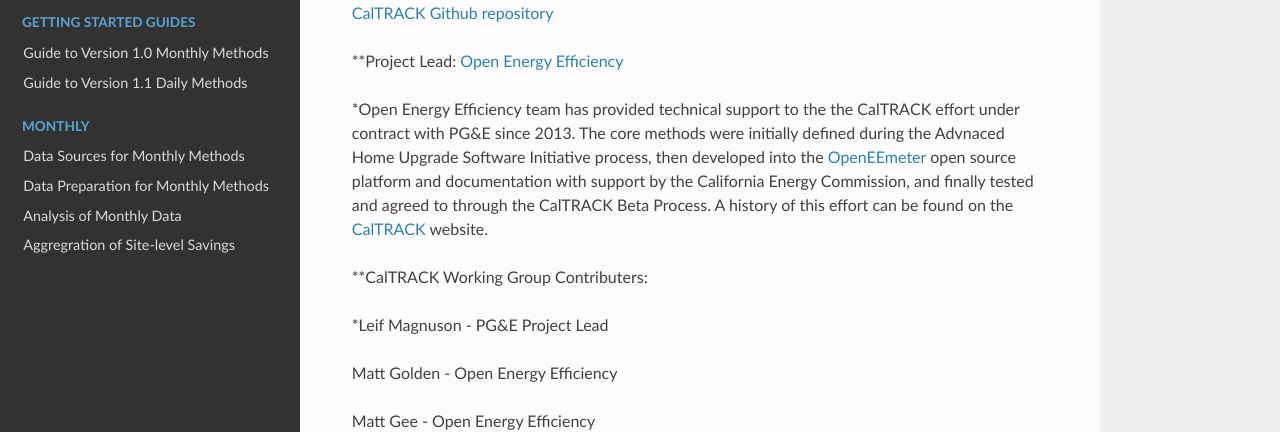
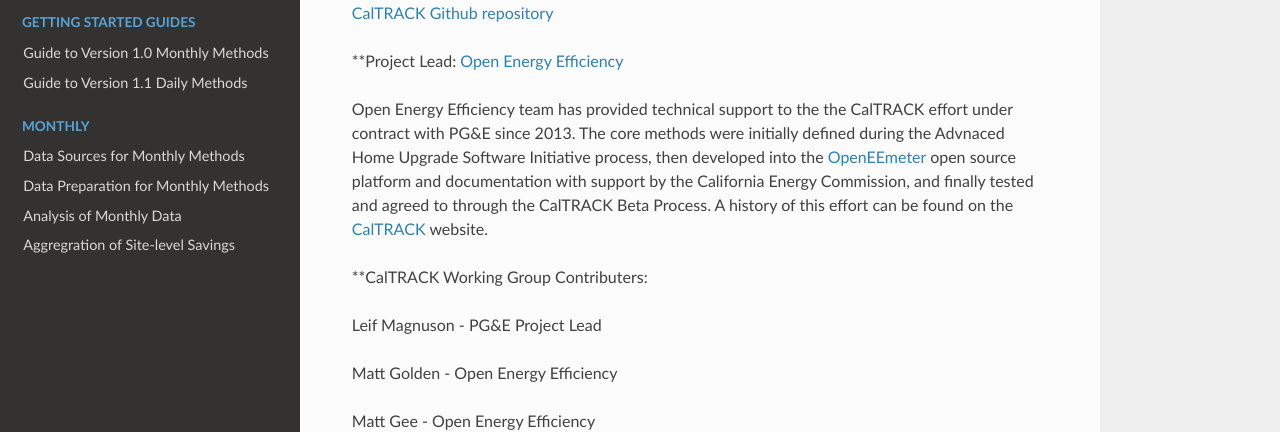
Before and after one commit to openeemeter/caltrack, an MkDocs documentation site: the page built from docs/index.md, in a window 1280 px wide and 900 px high, scrolled down 410 px. Shown: the part 158-590 px from the top of the window. Built offline with MkDocs 1.6.1, drawn with Linux system fonts in a browser that asks for light colours; nearby versions of some CDN libraries; old or Windows-style settings are respelled for this version of MkDocs.

```diff
--- a/docs/index.md
+++ b/docs/index.md
@@ -15,11 +15,11 @@ Communication for CalTRACK methods development happens primarily through [Github
 **Project Lead:
 [Open Energy Efficiency](http://openeemeter.org)
 
-*Open Energy Efficiency team has provided technical support to the the CalTRACK effort under contract with PG&E since 2013. The core methods were initially defined during the Advnaced Home Upgrade Software Initiative process, then developed into the [OpenEEmeter](http://www.openeemeter.org) open source platform and documentation with support by the California Energy Commission, and finally tested and agreed to through the CalTRACK Beta Process. A history of this effort can be found on the [CalTRACK](http://www.caltrack.org/caltrack-history.html) website.
+Open Energy Efficiency team has provided technical support to the the CalTRACK effort under contract with PG&E since 2013. The core methods were initially defined during the Advnaced Home Upgrade Software Initiative process, then developed into the [OpenEEmeter](http://www.openeemeter.org) open source platform and documentation with support by the California Energy Commission, and finally tested and agreed to through the CalTRACK Beta Process. A history of this effort can be found on the [CalTRACK](http://www.caltrack.org/caltrack-history.html) website.
 
 **CalTRACK Working Group Contributers:
 
-*Leif Magnuson - PG&E Project Lead
+Leif Magnuson - PG&E Project Lead
 
 Matt Golden - Open Energy Efficiency
 
```
